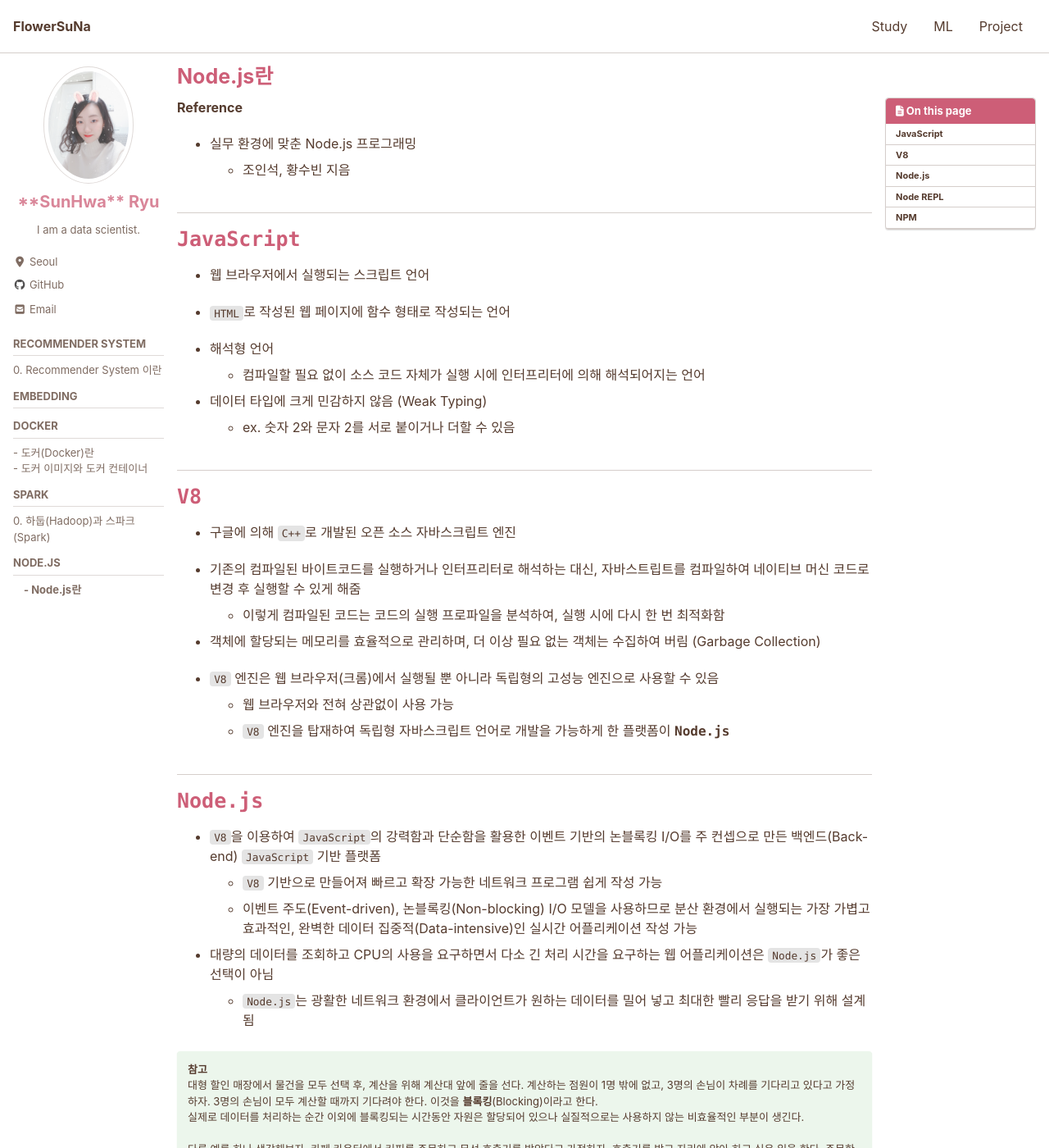
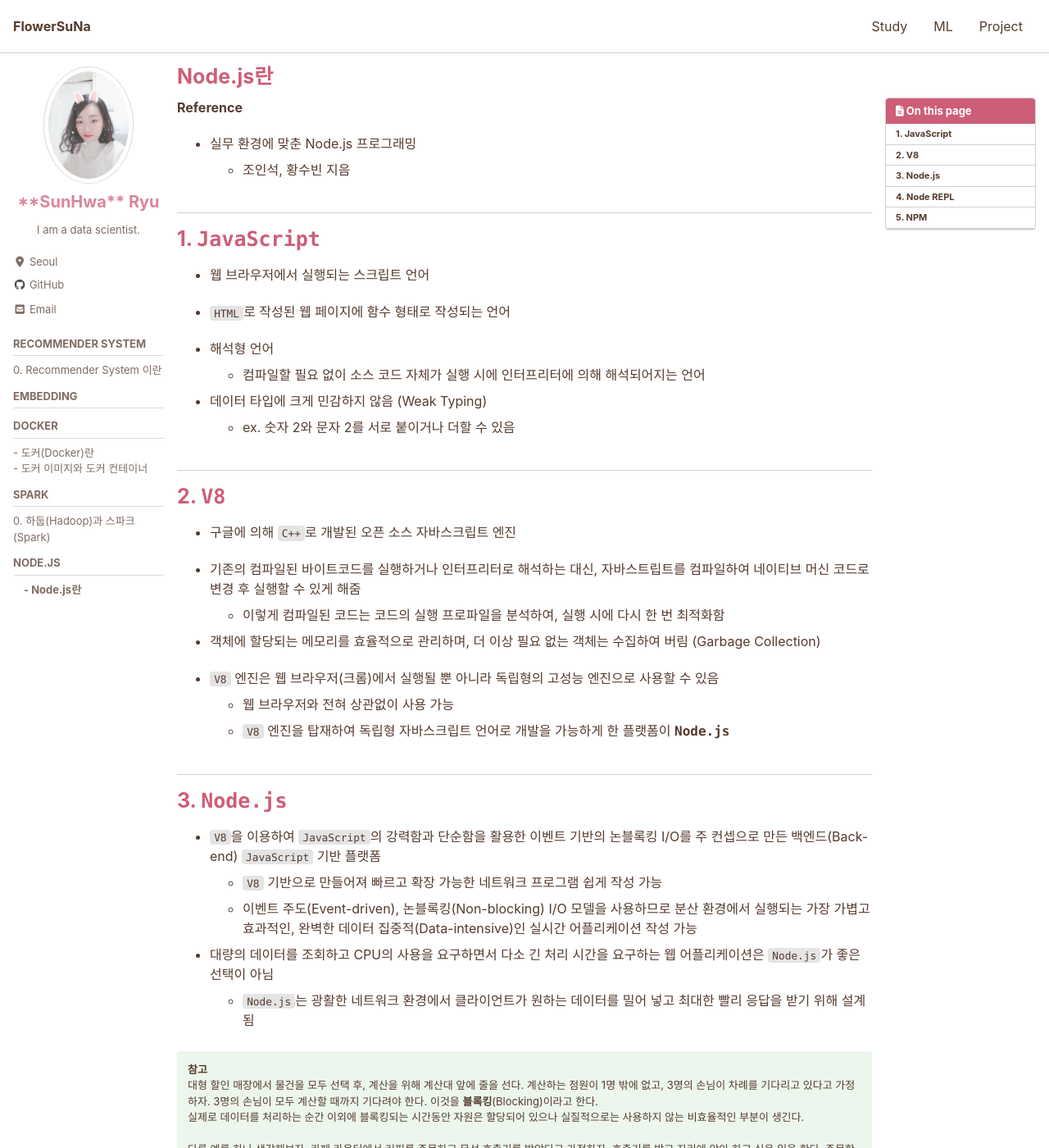
Before and after one commit to MinPinSunHwa/suna.github.io, a Jekyll site: the page built from _study/nodejs/0_nodejs.md, in a window 1280 px wide and 1400 px high. Shown: the whole window at 82% size. Built offline with Jekyll 4.4.1, drawn with Linux system fonts in a browser that asks for light colours; cached includes are drawn as plain includes; nearby versions of some CDN libraries; some of the changed text lies outside the part shown.

Commit message:
Update 0_nodejs.md

```diff
--- a/_study/nodejs/0_nodejs.md
+++ b/_study/nodejs/0_nodejs.md
@@ -14,7 +14,7 @@ toc: true
 
 ---
 
-# `JavaScript`
+# 1. `JavaScript`
 
 - 웹 브라우저에서 실행되는 스크립트 언어
 
@@ -29,7 +29,7 @@ toc: true
 
 ---
 
-# `V8`
+# 2. `V8`
 
 - 구글에 의해 `C++`로 개발된 오픈 소스 자바스크립트 엔진
 
@@ -45,7 +45,7 @@ toc: true
 
 ---
 
-# `Node.js`
+# 3. `Node.js`
 
 - `V8`을 이용하여 `JavaScript`의 강력함과 단순함을 활용한 이벤트 기반의 논블록킹 I/O를 주 컨셉으로 만든 백엔드(Back-end) `JavaScript` 기반 플랫폼
   - `V8` 기반으로 만들어져 빠르고 확장 가능한 네트워크 프로그램 쉽게 작성 가능
@@ -68,7 +68,7 @@ toc: true
 
 ---
 
-# Node REPL
+# 4. Node REPL
 
 - Node REPL(Read-Evaluate-Print-Loop) 실행 화면 <br><br>
 ![fig.1](../images/0-2.png)
@@ -88,7 +88,7 @@ toc: true
 
 ---
 
-# NPM
+# 5. NPM
 
 - `Node.js`의 큰 장점 중 하나는 기능을 확장한 수많은 모듈들이 존재하고, 쉽게 다운로드 및 설치 가능
   - 모듈 설치를 위해 NPM(Node Package Manager)의 이해 및 활용 필요
```
